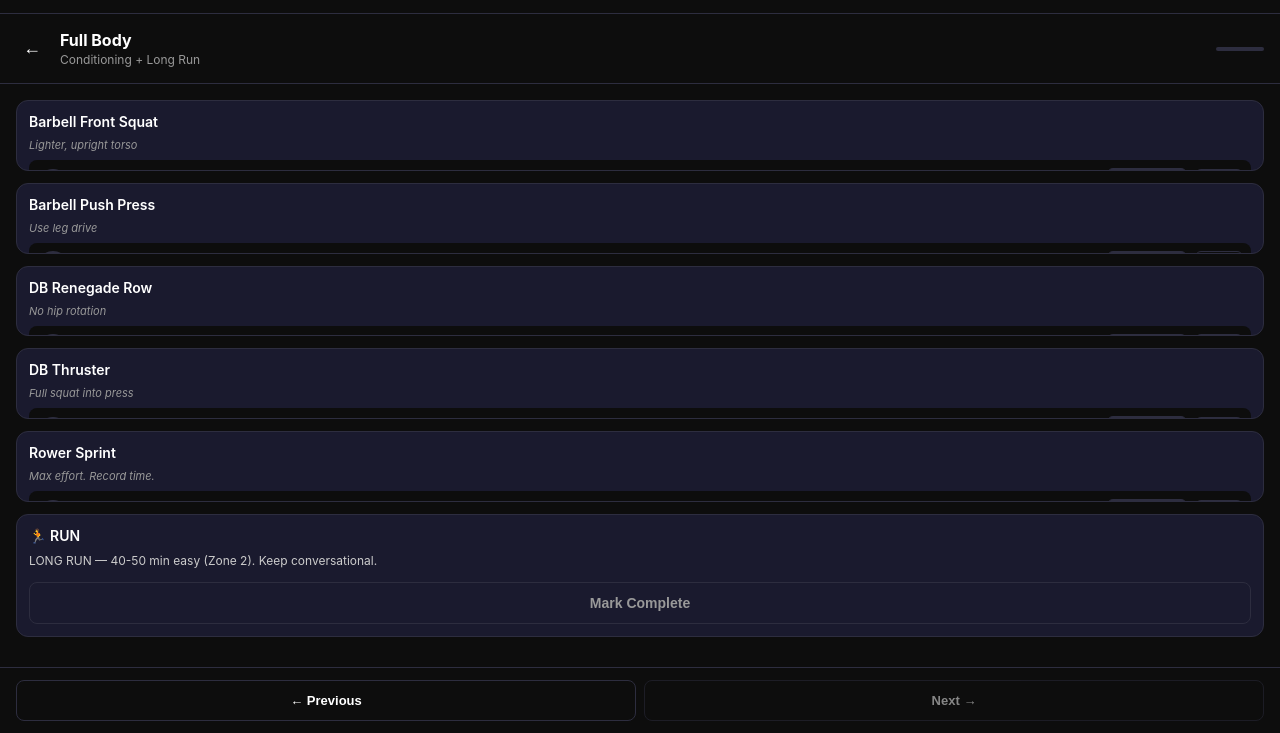
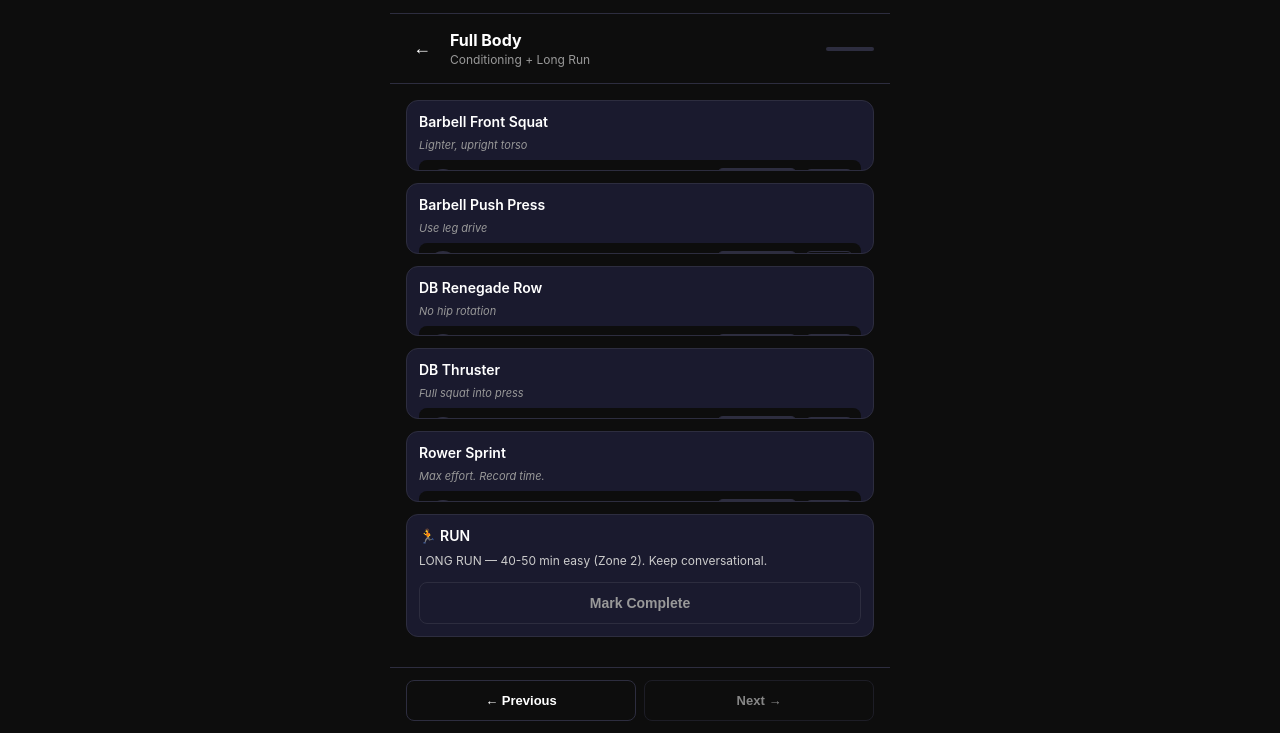
Before and after one commit to alexsuber93/hybrid-monster-tracker, a plain HTML site: page index.html in a window 1280 px wide. Both pictures are taken after a click on the element 640 px from the left and 748 px from the top of the page. Shown: the part 67-800 px from the top of the page. Drawn offline with Linux system fonts and the light colour scheme.

Commit message:
Add files via upload

```diff
--- a/index.html
+++ b/index.html
@@ -38,6 +38,9 @@
             flex: 1;
             display: flex;
             overflow: hidden;
+            width: 100%;
+            max-width: 500px;
+            margin: 0 auto;
         }
 
         .container {
@@ -464,8 +467,10 @@
         .workout-footer {
             position: fixed;
             bottom: 0;
-            left: 0;
-            right: 0;
+            left: 50%;
+            transform: translateX(-50%);
+            width: 100%;
+            max-width: 500px;
             padding: 12px 16px;
             padding-bottom: max(12px, env(safe-area-inset-bottom));
             background: #0D0D0D;
```
